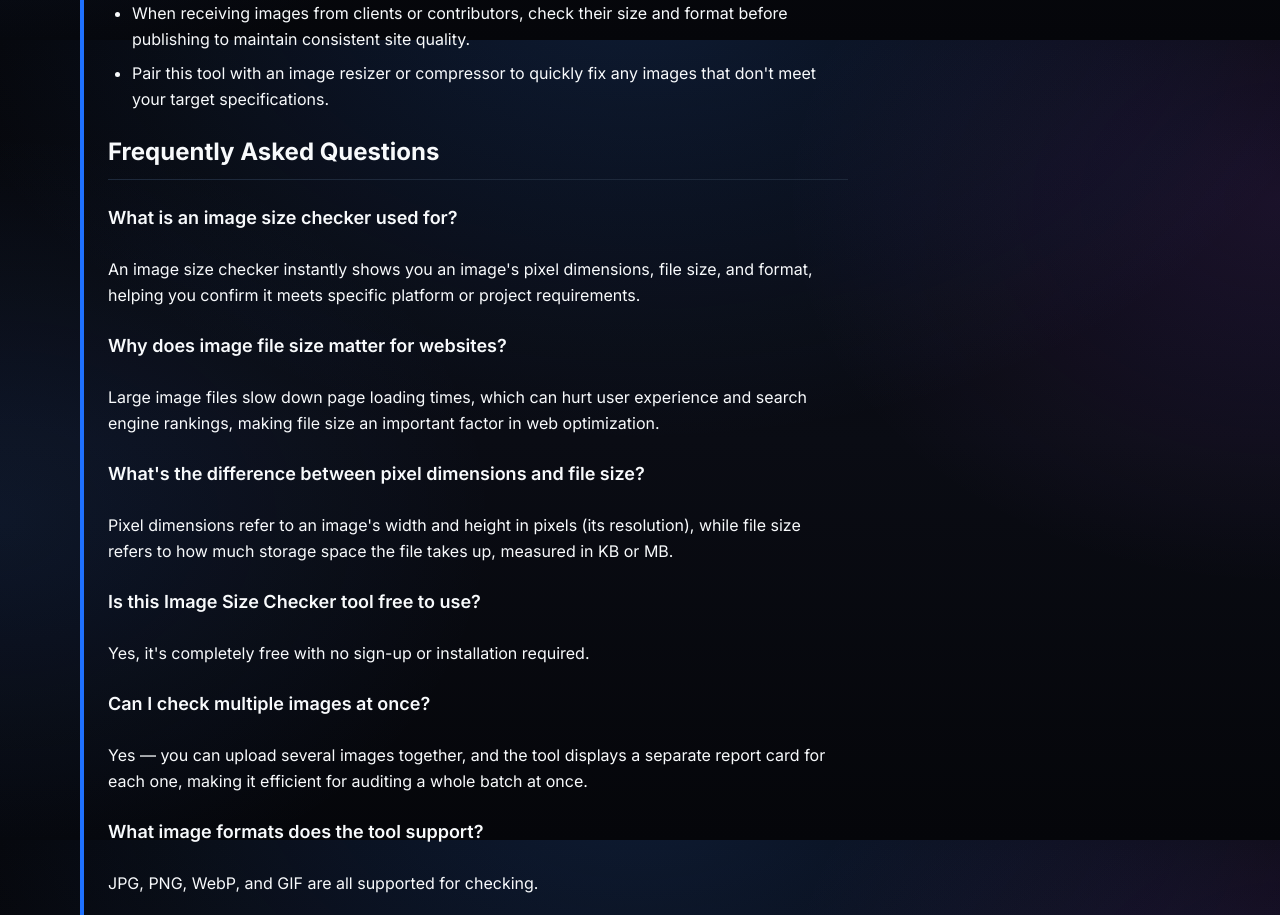
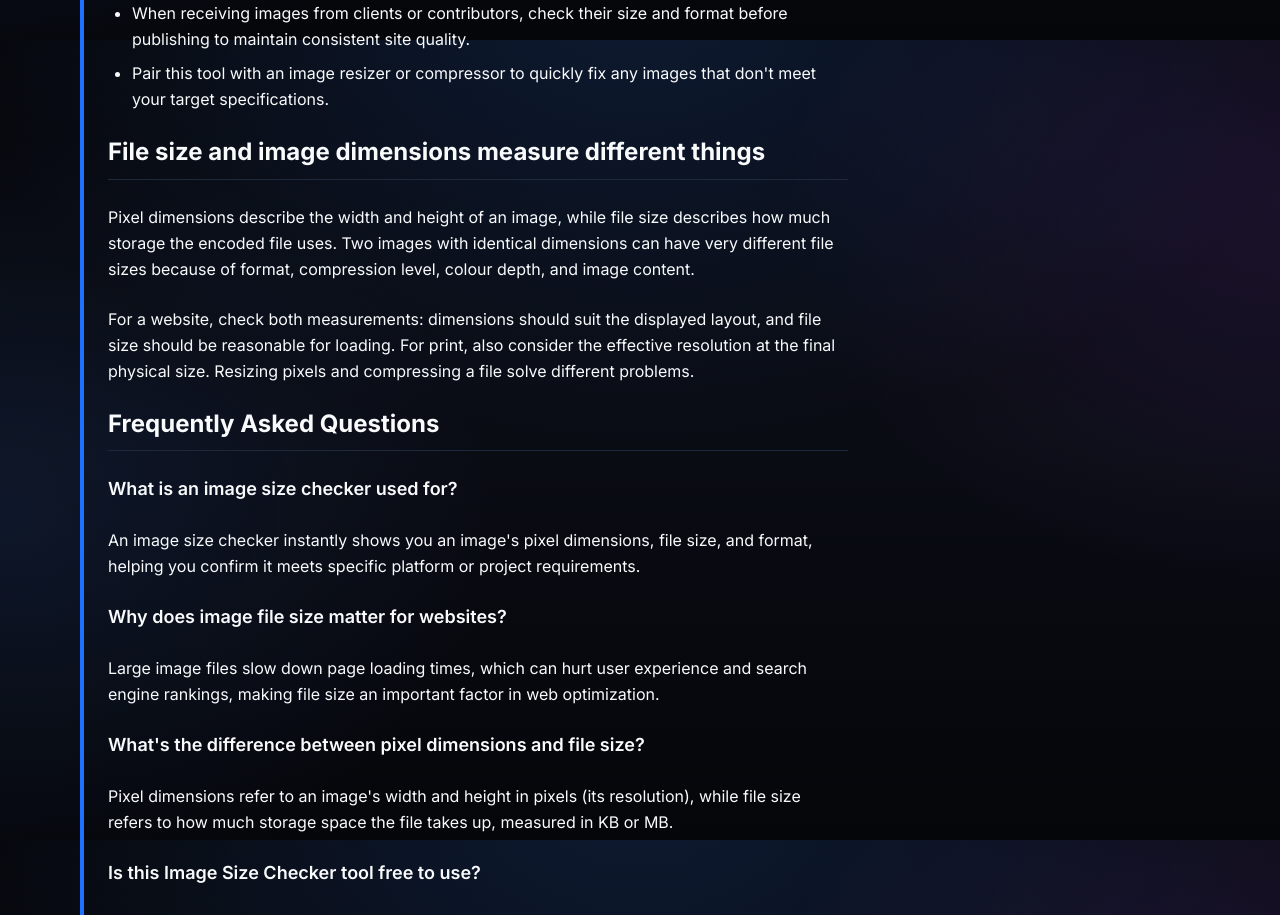
Before and after one commit to surajkumar122024-star/ok01, a Next.js app: page /blog/image-size-checker-guide in a window 1280 px wide. Shown: the part 3960-4875 px from the top of the page. Built offline with nearby package versions, Linux system fonts and the light colour scheme.

Commit message:
Add unique subject-specific guidance to blog article

```diff
--- a/src/app/blog/image-size-checker-guide/page.tsx
+++ b/src/app/blog/image-size-checker-guide/page.tsx
@@ -141,6 +141,7 @@ export default function ImageSizeCheckerGuideArticle() {
           <li>Pair this tool with an image resizer or compressor to quickly fix any images that don&apos;t meet your target specifications.</li>
           </ul>
 
+          <h2 className="text-2xl font-bold mt-8">File size and image dimensions measure different things</h2><p>Pixel dimensions describe the width and height of an image, while file size describes how much storage the encoded file uses. Two images with identical dimensions can have very different file sizes because of format, compression level, colour depth, and image content.</p><p>For a website, check both measurements: dimensions should suit the displayed layout, and file size should be reasonable for loading. For print, also consider the effective resolution at the final physical size. Resizing pixels and compressing a file solve different problems.</p>
           <h2 id="faq" className="text-2xl font-bold mt-8">Frequently Asked Questions</h2>
           <h3 className="text-lg font-semibold mt-4">What is an image size checker used for?</h3>
           <p>An image size checker instantly shows you an image&apos;s pixel dimensions, file size, and format, helping you confirm it meets specific platform or project requirements.</p>
```
